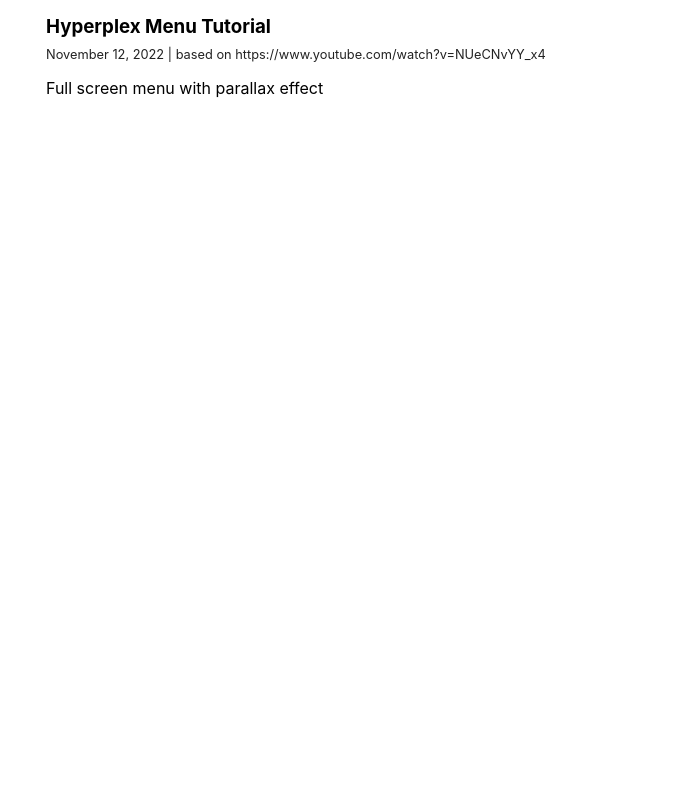
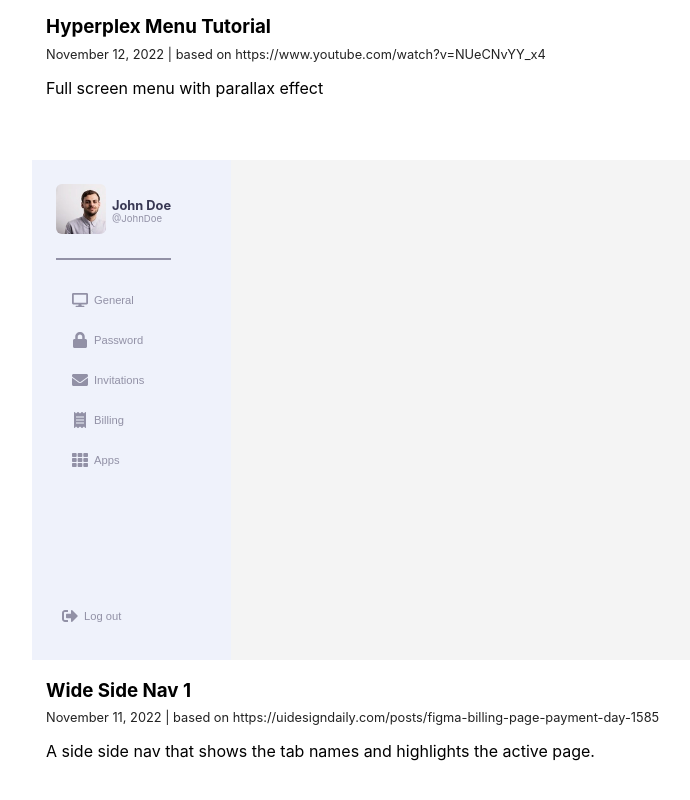
Before and after one commit to smtnhacker/design-daily-react, a React (Create React App) app: page / in a window 1280 px wide. Shown: the part 1265-2065 px from the top of the page, without its empty margins (66-756 px from the left). Before the commit the page ends 1467 px from the top, so only its background shows below. Built offline with nearby package versions, Linux system fonts and the light colour scheme.

Commit message:
entry: add widesidenav01

```diff
--- a/src/App.js
+++ b/src/App.js
@@ -16,6 +16,9 @@ function App() {
           justifyContent: "center" }}>
           <Components.HyperplexMenu01.Component />
       </Frame>
+      <Frame {...Components.WideSideNav01.meta}>
+        <Components.WideSideNav01.Component />
+      </Frame>
     </div>
   );
 }
--- /dev/null
+++ b/src/components/WideSideNav01/WideSideNav01.jsx
@@ -0,0 +1,72 @@
+import { IconContext } from "react-icons"
+import { FaDesktop, FaLock, FaEnvelope, FaReceipt, FaTh, FaSignOutAlt } from "react-icons/fa"
+
+import styles from "./styles.module.css"
+
+const WideSideNav01 = () => {
+
+    const setActive = (e, index) => {
+        Array.from(e.target.parentNode.children).forEach(button => {
+            if (button.dataset.index === index.toString()) {
+                button.dataset.active = true;
+            } else {
+                button.dataset.active = false;
+            }
+        })
+    }
+
+    return (
+        <nav className={styles.nav}>
+            <IconContext.Provider value={{ size: "1rem" }}>
+            <div className={styles["nav-main"]}>
+                <div className={styles.profile}>
+                    <div className={styles["profile-pic"]}>
+                        <img src="assets/sample_profile_pic.webp" alt="Profile Pic" />
+                    </div>
+                    <div className={styles["profile-details"]}>
+                        <div className={styles["profile-name"]}>John Doe</div>
+                        <div className={styles["profile-handle"]}>@JohnDoe</div>
+                    </div>
+                </div>
+                <div className={styles["main-list"]}>
+                    <button className={styles.item} data-index="0" onClick={e => setActive(e, 0)}>
+                        <i className={styles.icon}><FaDesktop /></i>
+                        <div>General</div>
+                    </button>
+                    <button className={styles.item} data-index="1"onClick={e => setActive(e, 1)}>
+                        <i className={styles.icon}><FaLock /></i>
+                        Password
+                    </button>
+                    <button className={styles.item} data-index="2"onClick={e => setActive(e, 2)}>
+                        <i className={styles.icon}><FaEnvelope /></i>
+                        Invitations
+                    </button>
+                    <button className={styles.item} data-index="3"onClick={e => setActive(e, 3)}>
+                        <i className={styles.icon}><FaReceipt /></i>
+                        Billing
+                    </button>
+                    <button className={styles.item} data-index="4"onClick={e => setActive(e, 4)}>
+                        <i className={styles.icon}><FaTh /></i>
+                        Apps
+                    </button>
+                </div>
+            </div>
+            <div className={styles.logout}>
+                <button className={styles.item}>
+                    <i className={styles.iconn}><FaSignOutAlt /></i>
+                    Log out
+                </button>
+            </div>
+            </IconContext.Provider>
+        </nav>
+    )
+}
+
+export const meta = {
+    title: "Wide Side Nav 1",
+    date: "November 11, 2022",
+    inspiration: "https://uidesigndaily.com/posts/figma-billing-page-payment-day-1585",
+    description: "A side side nav that shows the tab names and highlights the active page."
+}
+
+export default WideSideNav01
--- /dev/null
+++ b/src/components/WideSideNav01/styles.module.css
@@ -0,0 +1,101 @@
+.nav {
+    --white: #eff2fb;
+    --black: #383853;
+    --gray: #9291a6;
+    --primary: #e94d3c;
+
+    background-color: var(--white);
+    color: var(--gray);
+
+    position: absolute;
+    min-height: 500px;
+    height: 100%;
+    left: 0;
+    top: 0;
+
+    display: flex;
+    flex-direction: column;
+    justify-content: space-between;
+
+    box-sizing: border-box;
+    padding: 24px 60px 24px 24px;
+}
+
+.nav * {
+    box-sizing: border-box;
+}
+
+.nav-main {
+    display: flex;
+    flex-direction: column;
+}
+
+.profile {
+    display: flex;
+    align-items: center;
+
+    padding-bottom: 20px;
+    border-bottom: solid 2px var(--gray);
+    margin-bottom: 20px;
+}
+
+.profile-pic {
+    margin-right: 6px;
+}
+
+.profile-pic > img {
+    width: 50px;
+    height: 50px;
+    border-radius: 6px;
+}
+
+.profile-name {
+    color: var(--black);
+    font-size: 0.8rem;
+    font-weight: bold;
+}
+
+.profile-handle {
+    font-size: 0.6rem;
+}
+
+.main-list {
+    display: flex;
+    flex-direction: column;
+}
+
+.item {
+    cursor: pointer;
+    border: none;
+    background: none;
+    padding: 6px;
+    padding-left: 16px;
+    margin: 6px 0px;
+
+    text-align: left;
+    color: var(--gray);
+    font-size: 0.7rem;
+
+    display: flex;
+    align-items: center;
+}
+
+.item > i {
+    display: flex;
+    align-items: center;
+    margin-right: 6px;
+}
+
+.item > div {
+    display: block;
+}
+
+.item[data-active=true] {
+    border-left: 4px solid var(--primary);
+    color: var(--black);
+    font-weight: bold;
+}
+
+.logout > .item {
+    padding-left: 6px;
+}
--- a/src/components/index.js
+++ b/src/components/index.js
@@ -1,5 +1,7 @@
 import _SideNav01, { meta as SideNav01meta } from "./SideNav01/SideNav01";
 import _HyperplexMenu01, { meta as HyperplexMenu01meta } from "./HyperplexMenu01/HyperplexMenu01"
+import _WideSideNav01, { meta as WideSideNav01meta } from "./WideSideNav01/WideSideNav01"
 
 export const SideNav01 = { Component: _SideNav01, meta: SideNav01meta };
 export const HyperplexMenu01 = { Component: _HyperplexMenu01, meta: HyperplexMenu01meta };
+export const WideSideNav01 = { Component: _WideSideNav01, meta: WideSideNav01meta };
```
